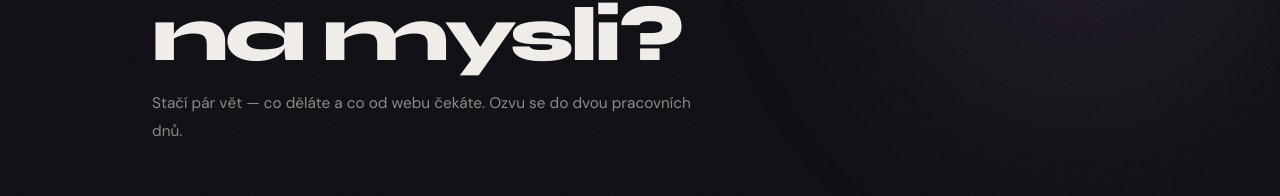
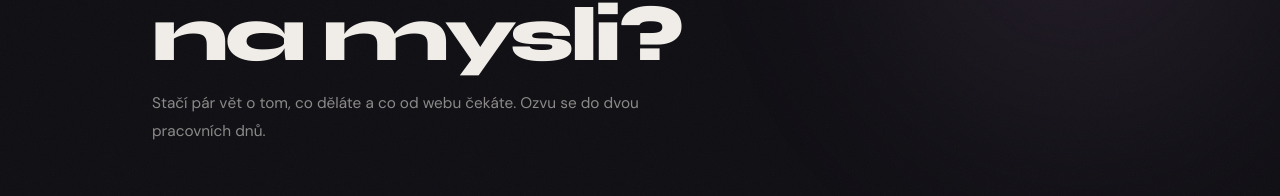
Before and after one commit to Verno01/verno-muj-web, a Next.js app: page /kontakt in a window 1280 px wide. Shown: the part 275-471 px from the top of the page. Built offline with nearby package versions, Linux system fonts and the light colour scheme.

Commit message:
Update page.tsx

```diff
--- a/app/kontakt/page.tsx
+++ b/app/kontakt/page.tsx
@@ -30,7 +30,7 @@ export default function Kontakt() {
           <p className="eyebrow" style={{ color: 'rgba(240,237,232,.4)', marginBottom: 20 }}>Kontakt</p>
           <h1 className="page-hero-title">Máte něco<br />na mysli?</h1>
           <p className="page-hero-sub">
-            Stačí pár vět — co děláte a co od webu čekáte. Ozvu se do dvou pracovních dnů.
+            Stačí pár vět o tom, co děláte a co od webu čekáte. Ozvu se do dvou pracovních dnů.
           </p>
         </div>
       </div>
```
